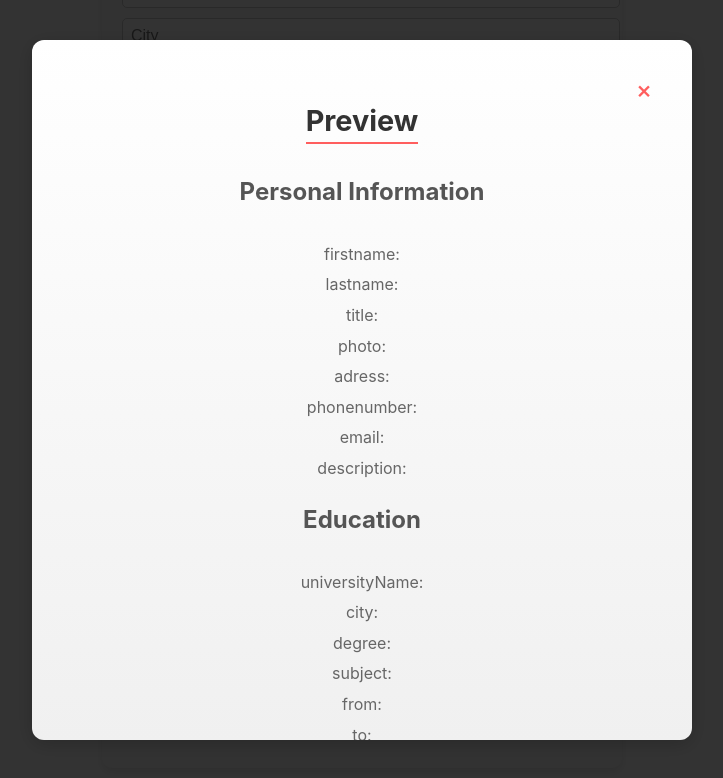
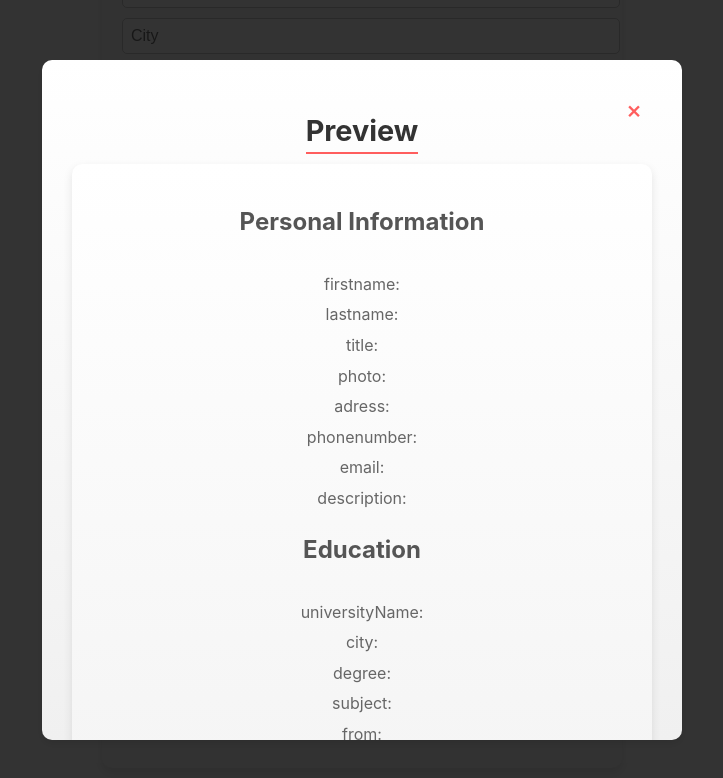
Before and after one commit to luidji95/CV-Creator, a React (Vite) app: page / in a window 1280 px wide. Both pictures are taken after a click on the button "Preview". Shown: the part 594-1372 px from the top of the page, without its empty margins (278-1001 px from the left). Built offline with nearby package versions, Linux system fonts and the light colour scheme.

Commit message:
minor changes

```diff
--- a/src/App.css
+++ b/src/App.css
@@ -250,3 +250,31 @@ div {
   color: #6c757d;
   font-style: italic;
 }
+.modal-content {
+  position: relative;
+  padding: 20px;
+  background-color: #fff;
+  border-radius: 10px;
+  box-shadow: 0 4px 10px rgba(0, 0, 0, 0.1);
+  max-width: 600px;
+  margin: 0 auto;
+  overflow: hidden;
+}
+
+.photo-preview {
+  position: absolute;
+  top: 10px;
+  right: 10px;
+  width: 100px;
+  height: 100px;
+  border-radius: 50%;
+  overflow: hidden;
+  border: 2px solid #ddd;
+  box-shadow: 0 4px 6px rgba(0, 0, 0, 0.2);
+}
+
+.photo-preview img {
+  width: 100%;
+  height: 100%;
+  object-fit: cover;
+}
--- a/src/App.jsx
+++ b/src/App.jsx
@@ -200,6 +200,7 @@ function App() {
       {isModalOpen && (
         <Modal onClose={() => setIsModalOpen(false)}>
           <h3>Preview</h3>
+          <div className="modal-content">
             <div>
               <h4>Personal Information</h4>
               {Object.entries(cv.personalInfo).map(([key, { value }]) => (
@@ -232,6 +233,17 @@ function App() {
                 </div>
               ))}
             </div>
+
+            {cv.personalInfo.photo.value && (
+              <div className="photo-preview">
+                <img
+                  src={cv.personalInfo.photo.value}
+                  alt="Profile Preview"
+                  className="photo-styled"
+                />
+              </div>
+            )}
+          </div>
         </Modal>
       )}
     </div>
```
Lines whose indentation alone changed are shown as unchanged.
